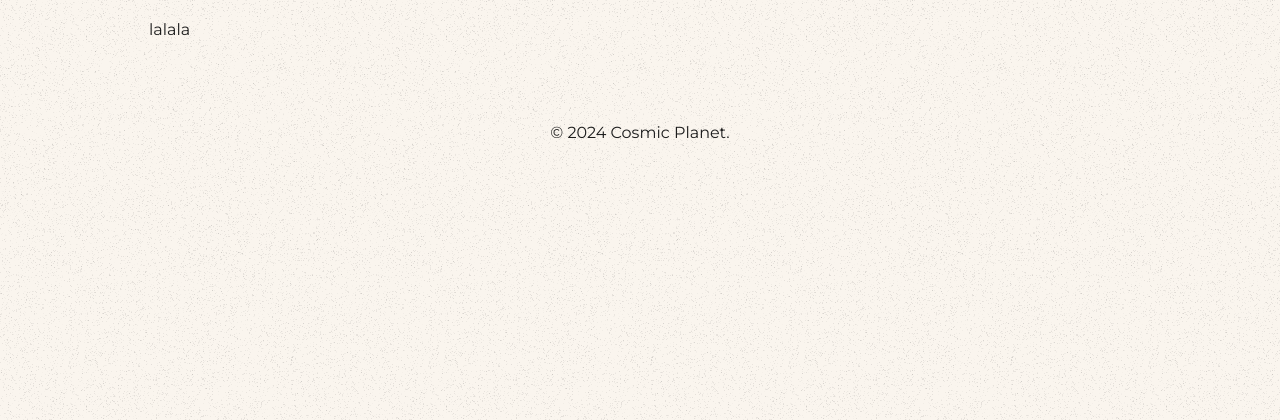
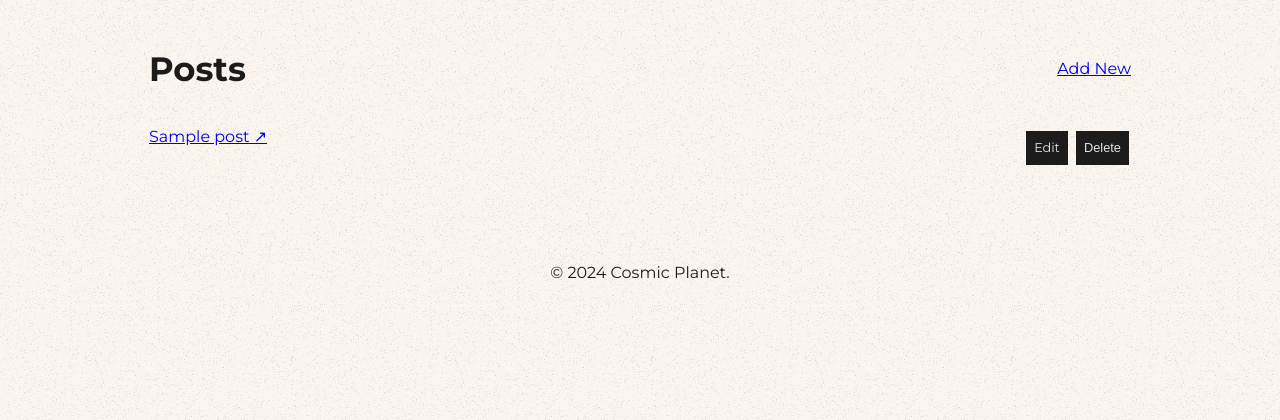
Before and after one commit to JuggernautTej/ALXPortfolioProject-Cosmic-Planet, a Node server app: page /dashboard in a window 1280 px wide. Shown: the part 61-481 px from the top of the page. Run offline with Node 20, Linux system fonts and the light colour scheme; a user stored in the database is signed in; tables that the repository leaves empty hold one stand-in row (values such as "Sample post"); some libraries are stand-ins or nearby versions.

Commit message:
implemented the feature to edit post.

```diff
--- a/app.js
+++ b/app.js
@@ -2,6 +2,7 @@ import cookieParser from 'cookie-parser';
 import dotenv from 'dotenv';
 import express from 'express';
 import expressLayout from 'express-ejs-layouts';
+import methodOverride from 'method-override';
 import MongoStore from 'connect-mongo';
 import session from 'express-session';
 import connectDB from './server/config/db.js';
@@ -20,6 +21,8 @@ app.use(express.urlencoded({ extended: true}));
 app.use(express.json());
 // Middleware; cookie and session mangement
 app.use(cookieParser());
+// Middleware: To use HTTP verbs
+app.use(methodOverride('_method'));
 
 app.use(session({
     secret: 'keyboard cat',
--- a/server/routes/admin.js
+++ b/server/routes/admin.js
@@ -112,4 +112,80 @@ router.get('/dashboard', authMiddleware, async (req, res) => {
 
     });
 
+// Routes
+// GET method for Admin to create new post
+router.get('/add-post', authMiddleware, async (req, res) => {
+    try {
+        const siteDesc = {
+            title: 'Add Post',
+            description: 'Simple add post'
+        }
+        const data = await Post.find();
+        res.render('admin/add-post', {
+            siteDesc,
+            data,
+            layout: layoutAdmin
+        });
+    } catch (error) {
+        console.log(error)
+    }
+    });
+
+// Routes
+// POST method for Admin to create new post
+// edit to add-blog
+router.post('/add-post', authMiddleware, async (req, res) => {
+    try {
+        try {
+            const newPost = new Post({
+                title: req.body.title,
+                body: req.body.body
+            });
+            await Post.create(newPost);
+            res.redirect('/dashboard');
+        } catch (error) {
+            console.log(error);
+        }
+
+    } catch (error) {
+        console.log(error)
+    }
+    });
+
+// Routes
+// GET method for Admin to create new post
+router.get('/edit-post/:id', authMiddleware, async (req, res) => {
+    try {
+        const siteDesc = {
+            title: 'Edit Post',
+            description: 'Curator Post Management Page'
+        }
+
+        const data = await Post.findOne({ _id: req.params.id });
+         res.render('admin/edit-post', {
+            siteDesc,
+            data,
+            layout: layoutAdmin
+         })
+    } catch (error) {
+        console.log(error)
+    }
+    });
+
+// Routes
+// PUT method for Admin to create new post
+router.put('/edit-post/:id', authMiddleware, async (req, res) => {
+    try {
+        await Post.findByIdAndUpdate(req.params.id, {
+            title: req.body.title,
+            body: req.body.body,
+            updatedAt: Date.now()
+         });
+         res.redirect(`/edit-post/${req.params.id}`)
+    } catch (error) {
+        console.log(error)
+    }
+    });
+
+
 export default router;
--- a/views/admin/dashboard.ejs
+++ b/views/admin/dashboard.ejs
@@ -1 +1,21 @@
-lalala
+<div class="admin-title">
+    <h2>Posts</h2>
+    <a href="/add-post" class="button">Add New</a>
+</div>
+
+<ul class="admin-posts">
+    <% data.forEach(post => { %>
+        <li>
+            <a href="/post/<%= post._id %>">
+                <%= post.title %> &nearr;
+            </a>
+            <div class="admin-post-controls">
+                <a href="/edit-post/<%= post._id %>" class="btn">Edit</a>
+                <form action="/delete-post/<%= data._id %>?_method=DELETE" METHOD="POST">
+                    <input type="submit" value="Delete" class="btn">
+                </form>
+            </div>
+        </li>
+    <% }) %>
+</ul>
+<!-- add pagination -->
```
Also changed, not shown: views/admin/add-post.ejs (added, +14 -0 lines), views/admin/edit-post.ejs (added, +17 -0 lines).
